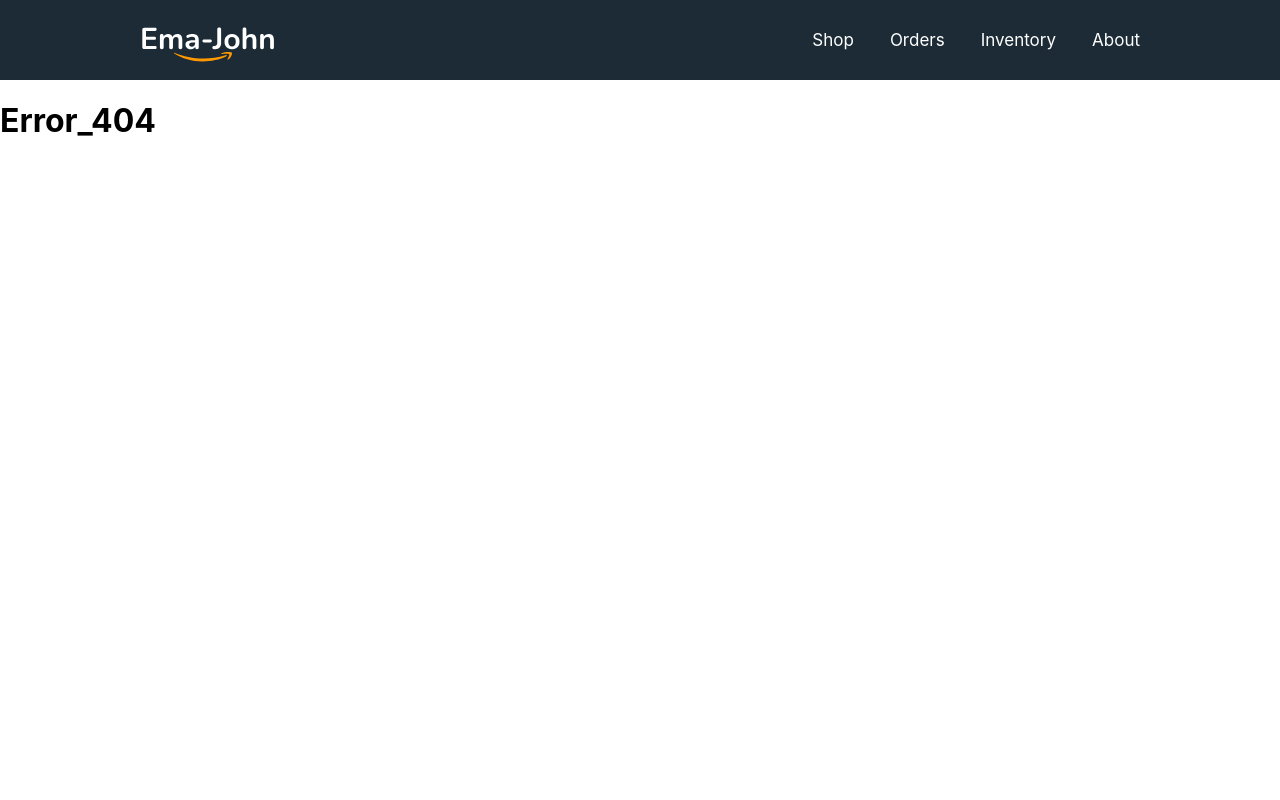
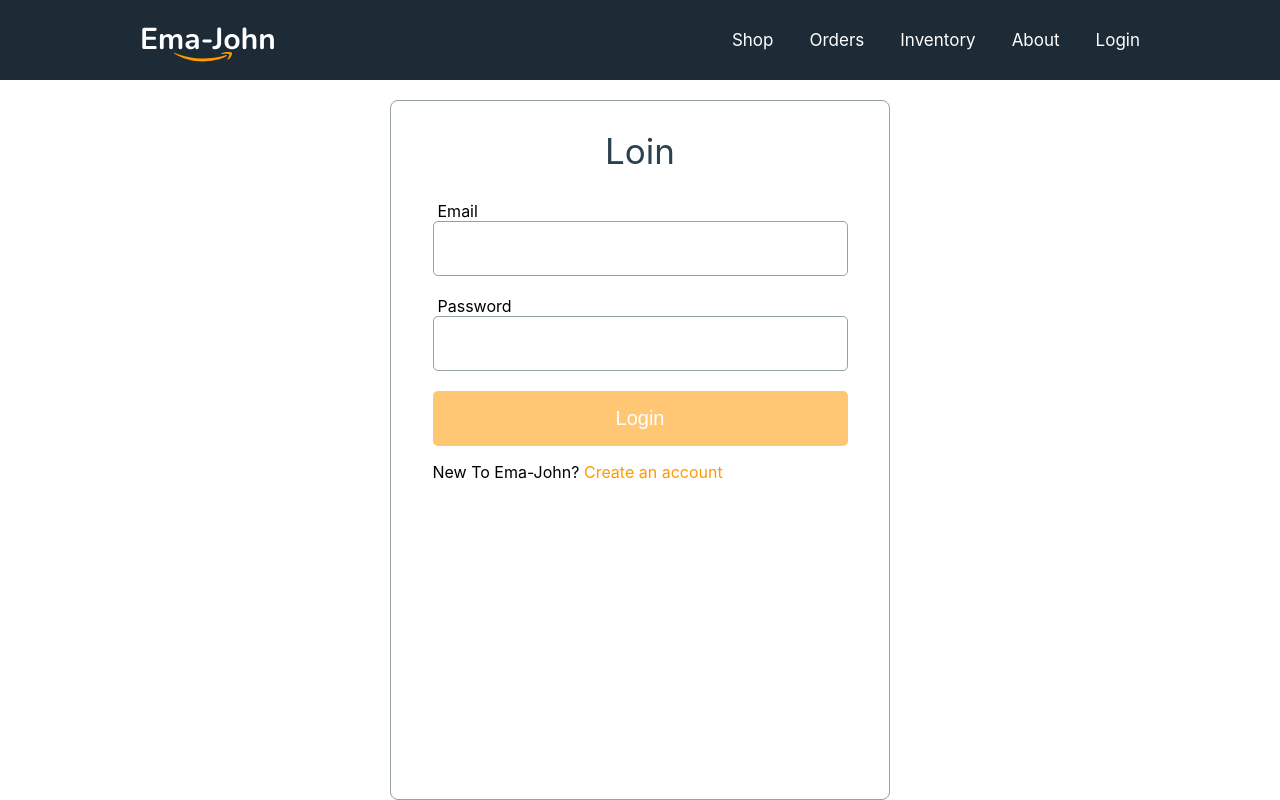
Before and after one commit to mdasif8393/ema-john-simple-b5, a React (Create React App) app: page /login in a window 1280 px wide. Built offline with nearby package versions, Linux system fonts and the light colour scheme.

Commit message:
add sign in and sign up form

```diff
--- a/src/App.js
+++ b/src/App.js
@@ -3,9 +3,11 @@
 import About from './components/About/About';
 import Header from './components/Header/Header';
 import Inventory from './components/Inventory/Inventory';
+import Login from './components/Login/Login';
 import NotFound from './components/NotFound/NotFound';
 import Orders from './components/Orders/Orders';
 import Shop from './components/Shop/Shop';
+import SignUp from './components/SignUp/SignUp';
 function App() {
   return (
     <div>
@@ -16,7 +18,10 @@
         <Route path="/orders" element={<Orders></Orders>}></Route>
         <Route path="/inventory" element={<Inventory></Inventory>}></Route>
         <Route path="/about" element={<About></About>}></Route>
+        <Route path="/login" element={<Login></Login>}>Login</Route>
+        <Route path="/signup" element={<SignUp></SignUp>}>SignUp</Route>
         <Route path="*" element={<NotFound></NotFound>}></Route>
+
       </Routes>
     </div>
   );
--- a/src/components/Header/Header.js
+++ b/src/components/Header/Header.js
@@ -11,6 +11,7 @@
                 <Link to="/orders">Orders</Link>
                 <Link to="/inventory">Inventory</Link>
                 <Link to="/about">About</Link>
+                <Link to="/login">Login</Link>
             </div>
         </nav>
     );
--- /dev/null
+++ b/src/components/Login/Login.css
@@ -0,0 +1,55 @@
+.form-container{
+    box-sizing: border-box;
+    width: 500px;
+    height: 700px;
+    background-color: #FFFFFF;
+    border: 1px solid #95A0A7;
+    border-radius: 8px;
+    margin: 0 auto;
+    display: flex;
+    justify-content: center;
+    margin-top: 20px;
+}
+
+.form-title{
+    color: #2A414F;
+    font-size: 35px;
+    font-weight: 400;
+    text-align: center;
+}
+.input-group{
+    margin-bottom: 20px;
+}
+.input-group label{
+    display: block;
+    margin-left: 5px;
+}
+
+.input-group input{
+    width: 415px;
+    border: 1px solid #95A0A7;
+    box-sizing: border-box;
+    border-radius: 5px;
+    height: 55px;
+    font-size: 24px;
+}
+
+.form-submit{
+    width: 415px;
+    height: 55px;
+    background-color: #FFC774;
+    border-radius: 5px;
+    border: none;
+    font-size: 20px;
+    color: #FFFFFF;
+    cursor: pointer;
+}
+
+.form-submit:hover{
+    background-color: #ffbe5d;
+}
+
+.form-link{
+    color: #FF9900;
+    text-decoration: none;
+}
--- /dev/null
+++ b/src/components/Login/Login.js
@@ -0,0 +1,28 @@
+import React from 'react';
+import { Link } from 'react-router-dom';
+import './Login.css'
+const Login = () => {
+    return (
+        <div className="form-container">
+            <div>
+            <h2 className="form-title">Loin</h2>
+                <form action="">
+                    <div className="input-group">
+                        <label htmlFor="email">Email</label>
+                        <input type="email" name="email" id="" required/>
+                    </div>
+                    <div className="input-group">
+                        <label htmlFor="password">Password</label>
+                        <input type="password" name="password" id="" required/>
+                    </div>
+                    <input className="form-submit" type="submit" value="Login" />
+                </form>
+                <p>
+                    New To Ema-John? <Link to="/signup" className="form-link">Create an account</Link>
+                </p>
+            </div>
+        </div>
+    );
+};
+
+export default Login;
--- /dev/null
+++ b/src/components/SignUp/SignUp.js
@@ -0,0 +1,32 @@
+import React from 'react';
+import { Link } from 'react-router-dom';
+import './SignUp.css'
+const SignUp = () => {
+    return (
+        <div className="form-container">
+            <div>
+            <h2 className="form-title">Sign Up</h2>
+                <form action="">
+                    <div className="input-group">
+                        <label htmlFor="email">Email</label>
+                        <input type="email" name="email" id="" required/>
+                    </div>
+                    <div className="input-group">
+                        <label htmlFor="password">Password</label>
+                        <input type="password" name="password" id="" required/>
+                    </div>
+                    <div className="input-group">
+                        <label htmlFor="confirm-password">Confirm Password</label>
+                        <input type="password" name="confirm-password" id="" />
+                    </div>
+                    <input className="form-submit" type="submit" value="Sign Up" required/>
+                </form>
+                <p>
+                   Already have an account? <Link className="form-link" to="/login">Login</Link>
+                </p>
+            </div>
+        </div>
+    );
+};
+
+export default SignUp;
```
Also changed, not shown: src/components/SignUp/SignUp.css (added).
